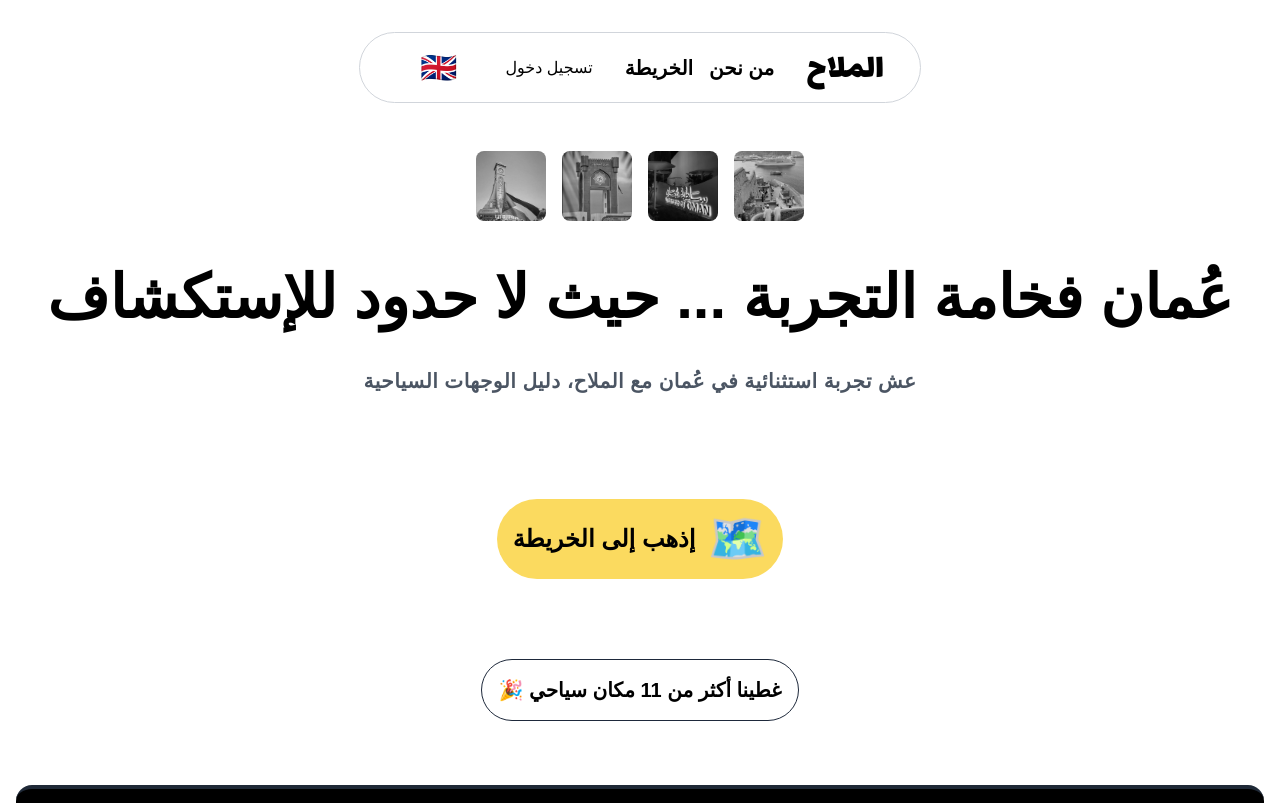
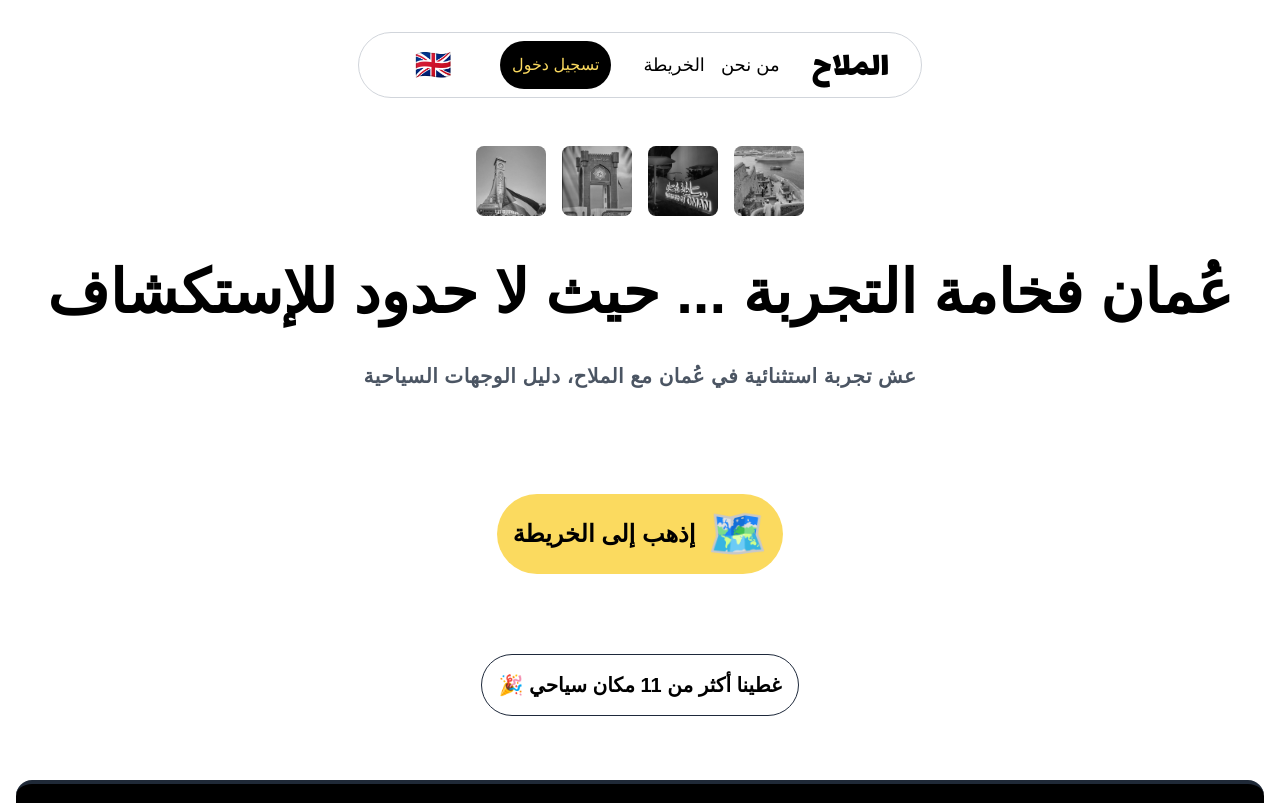
Before and after one commit to dark0crystal/almlah, a Next.js app: page /ar in a window 1280 px wide. Shown: the top 803 px of the page. Built offline with nearby package versions, Linux system fonts and the light colour scheme; no server answers; a web font is replaced by a local one.

Commit message:
navbar changes

```diff
--- a/messages/ar.json
+++ b/messages/ar.json
@@ -94,6 +94,8 @@
         "soon":"في الطريق لا تشتط"
     },
     "mapPage":{
-        "brand":"الملاح"
+        "brand":"الملاح",
+        "places":"الأماكن السياحية"
+
     }
 }
--- a/messages/en.json
+++ b/messages/en.json
@@ -87,6 +87,7 @@
         "soon":"Soooon"
     },
     "mapPage":{
-        "brand":"ALMLAH"
+        "brand":"ALMLAH",
+        "places":"places"
     }
 }
--- a/src/app/[locale]/globals.css
+++ b/src/app/[locale]/globals.css
@@ -12,7 +12,7 @@
     display: flex;
     justify-content: center; /* Centers the iframe horizontally */
     margin-top: 20px; /* Adds some margin to separate the iframe from other content */
-    padding: 15px;
+    padding: 20px;
     background-color: #f7f7d5; /* Optional: Adds a subtle background for better contrast */
     border-radius: 10px; /* Rounds the corners */
     box-shadow: 0 4px 8px rgba(0, 0, 0, 0.1); /* Adds a subtle shadow for depth */
--- a/src/app/[locale]/placesMap/layout.tsx
+++ b/src/app/[locale]/placesMap/layout.tsx
@@ -116,7 +116,7 @@ const PlacesMapLayout = ({ children }: PlacesMapLayoutProps) => {
       <div className={`bg-yellow-200 ${toggle ? 'h-[75vh]' : 'h-[15vh]'} md:h-[100vh] fixed bottom-0 md:bottom-auto md:right-0 w-screen md:w-[500px] duration-500`}>
         <div className='bg-yellow-200 h-[8vh] w-full flex justify-around items-center border-b-[1px] border-black p-2'>
           <a href={`/${locale}`}>{t('brand')}</a>
-          <button className='md:hidden bg-white w-8 p-2 rounded-full' onClick={() => setToggle(!toggle)}>
+          <button className='md:hidden bg-yellow-100  w-8 p-2 rounded-full' onClick={() => setToggle(!toggle)}>
             {toggle ? <span>↓</span>: <span>↑</span>}
           </button>
           <button onClick={() => router.back()}>←</button>
--- a/src/app/[locale]/placesMap/page.tsx
+++ b/src/app/[locale]/placesMap/page.tsx
@@ -5,6 +5,8 @@ import { getPlacesData, getPlacesImages } from './data';
 import Image from 'next/image';
 import { Virtuoso } from 'react-virtuoso';
 import { useLocale } from 'next-intl';
+import { useTranslations } from 'next-intl';
+import { MdOutlineAddLocationAlt } from "react-icons/md";
 
 type Place = {
   id: string;  // Updated to match the fetched data type
@@ -14,6 +16,7 @@ type Place = {
 };
 
 export default function PlacesMap() {
+  const t = useTranslations('mapPage')
   const locale = useLocale().substring(0, 2);
   const [places, setPlaces] = useState<Place[]>([]);
   const [placeImages, setPlaceImages] = useState<{ [key: string]: string }>({});  // Use string for the key type
@@ -40,7 +43,11 @@ export default function PlacesMap() {
 
   return (
     <div>
-      <h1 className="bg-white">Places</h1>
+      <div className='flex flex-row justify-around bg-yellow-100 rounded-2xl mb-3 p-2'>
+      <h1 >{t('places')}</h1>
+      <Link href="/addPlace"  locale={locale} className="hover:text-gray-400 text-xl"><MdOutlineAddLocationAlt /></Link>
+
+      </div>
       <Virtuoso
         className="!h-[85vh]"
         data={groupedPlaces}
--- a/src/app/components/navBar/MobileMenu.tsx
+++ b/src/app/components/navBar/MobileMenu.tsx
@@ -5,6 +5,7 @@ import {Link} from "../../../../navigation";
 import { FaBars, FaTimes } from "react-icons/fa";
 import LanguageChange from "./LanguageChange";
 import { useLocale } from "next-intl";
+import NavMenu from "./NavMenu";
 
 type MobileMenuProps = {
   navLinks: { direction: string; name: string }[];
@@ -35,6 +36,7 @@ export default function MobileMenu({ navLinks }: MobileMenuProps) {
               <h1 className="text-xl font-black">{navLink.name}</h1>
             </Link>
           ))}
+          <NavMenu/>
         </div>
         <LanguageChange />
       </div>
--- a/src/app/components/navBar/NavBar.tsx
+++ b/src/app/components/navBar/NavBar.tsx
@@ -17,21 +17,24 @@ export default async function NavBar({ style }: NavBarProps) {
   const navLinks = [
     { direction: "/about", name: t("about") },
     { direction: "/placesMap", name: t("map") },
+
   ];
 
   return (
     <div dir={t("dir")}>
-      <nav className={`${style} flex items-center justify-between p-2 lg:p-3 border border-gray-300 rounded-full w-[90vw] md:w-[70vw] lg:w-full `}>
+      <nav className={`${style} flex items-center justify-between p-2 lg:p-2 border border-gray-300 rounded-full w-[90vw] md:w-[70vw] lg:w-full `}>
         <div className="flex items-center">
           <Brand />
         </div>
         <div className="hidden lg:flex items-center space-x-6">
           {navLinks.map((navLink, index) => (
             <Link key={index} locale={locale} href={navLink.direction}>
-              <h1 className="text-xl mx-2 font-black">{navLink.name}</h1>
+              <h1 className="text-lg  mx-2 font-normal">{navLink.name}</h1>
             </Link>
           ))}
+
           <NavMenu />
+
           <LanguageChange />
         </div>
         <MobileMenu navLinks={navLinks} />
--- a/src/app/components/navBar/NavMenu.tsx
+++ b/src/app/components/navBar/NavMenu.tsx
@@ -9,11 +9,11 @@ import SignOut from "../SignOut";
 export default function NavMenu(){
     const session =  useSession();
     return(
-        <>
+        <div className="bg-black text-[#fbda5f] p-3 rounded-full">
         {session?.status ==='authenticated' ? (<SignOut/>):(<SignIn/>)}
 
 
-        </>
+        </div>
 
     )
 }
```
